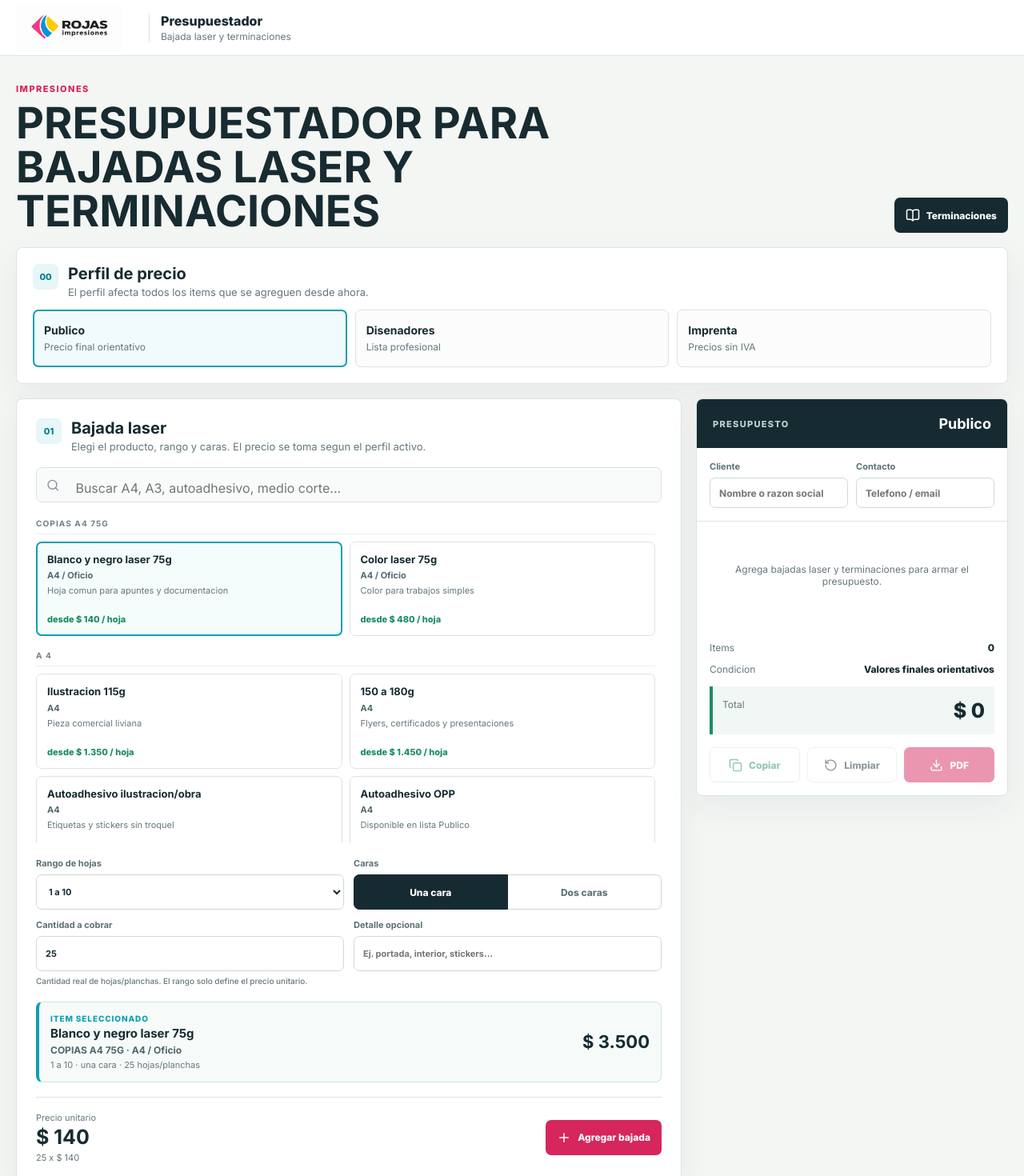
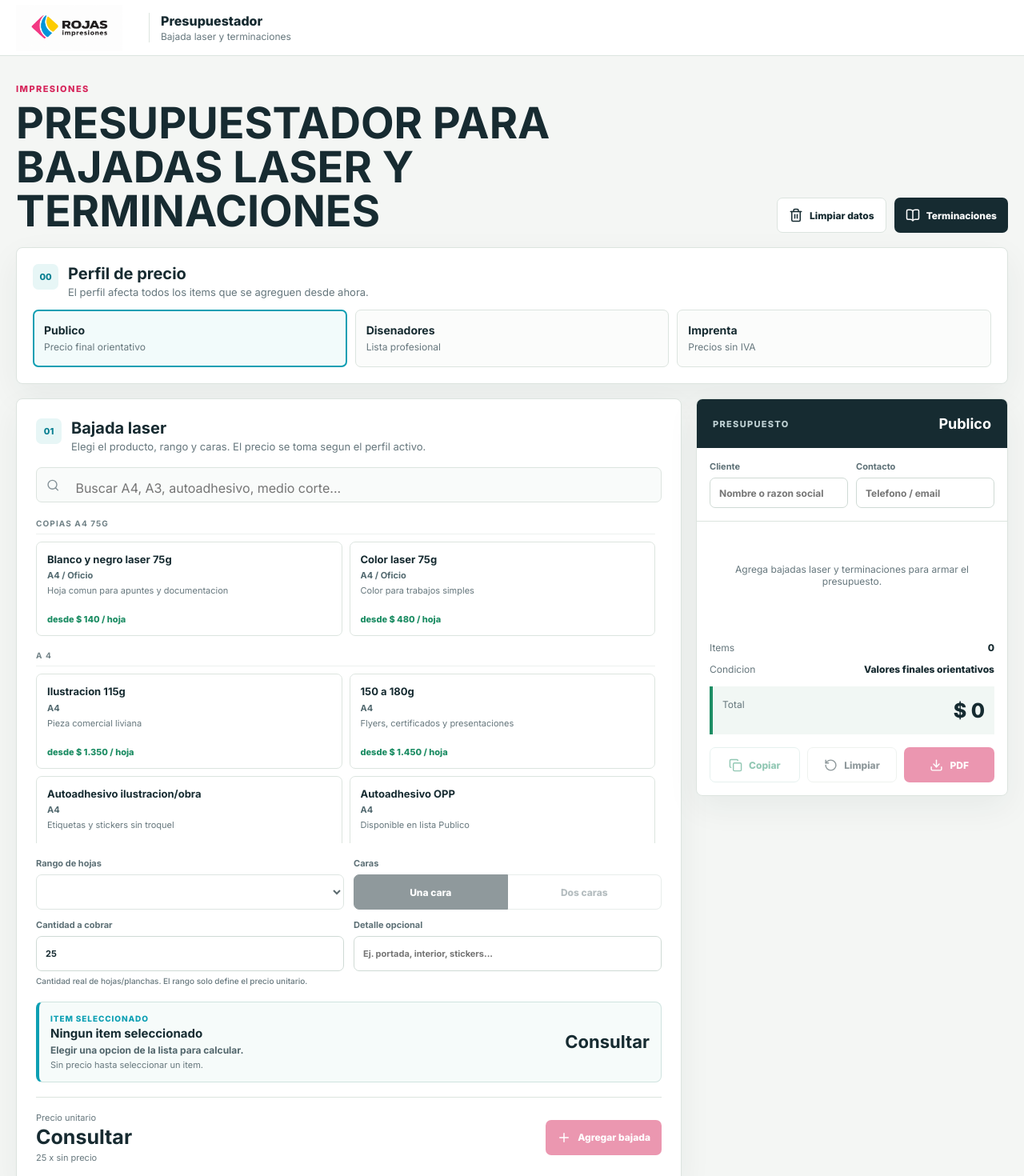
Before and after one commit to leoptr22/presupuestador-impresiones, a React (Vite) app: page / in a window 1280 px wide. Shown: the top 1470 px of the page at 80% size. Built offline with nearby package versions, Linux system fonts and the light colour scheme.

Commit message:
create web app impresiones

```diff
--- a/src/App.jsx
+++ b/src/App.jsx
@@ -1,4 +1,4 @@
-import { BookOpen, Layers, Plus } from 'lucide-react'
+import { BookOpen, Layers, Plus, Trash2 } from 'lucide-react'
 import { jsPDF } from 'jspdf'
 import { useState } from 'react'
 import { FinishingModal } from './components/FinishingModal.jsx'
@@ -13,6 +13,7 @@ export function App() {
   const [lines, setLines] = useState([])
   const [customer, setCustomer] = useState({ name: '', contact: '' })
   const [finishingOpen, setFinishingOpen] = useState(false)
+  const [resetKey, setResetKey] = useState(0)
 
   function addLine(line) {
     setLines(current => [...current, line])
@@ -20,6 +21,13 @@ export function App() {
 
   function updateCustomer(field, value) {
     setCustomer(current => ({ ...current, [field]: value }))
+  }
+
+  function clearPageData() {
+    setLines([])
+    setCustomer({ name: '', contact: '' })
+    setFinishingOpen(false)
+    setResetKey(current => current + 1)
   }
 
   function exportPdf() {
@@ -104,10 +112,16 @@ export function App() {
             <p>Impresiones</p>
             <h1>PRESUPUESTADOR PARA BAJADAS LASER Y TERMINACIONES</h1>
           </div>
-          <button className="open-modal-button" type="button" onClick={() => setFinishingOpen(true)}>
-            <BookOpen size={18} />
-            Terminaciones
-          </button>
+          <div className="hero-actions">
+            <button className="secondary-action" type="button" onClick={clearPageData}>
+              <Trash2 size={18} />
+              Limpiar datos
+            </button>
+            <button className="open-modal-button" type="button" onClick={() => setFinishingOpen(true)}>
+              <BookOpen size={18} />
+              Terminaciones
+            </button>
+          </div>
         </section>
 
         <section className="panel profile-panel">
@@ -123,7 +137,7 @@ export function App() {
 
         <div className="workspace">
           <div className="left-column">
-            <LaserBuilder profile={profile} onAdd={addLine} />
+            <LaserBuilder key={resetKey} profile={profile} onAdd={addLine} />
             <section className="panel helper-panel">
               <div>
                 <Layers size={22} />
--- a/src/components/LaserBuilder.jsx
+++ b/src/components/LaserBuilder.jsx
@@ -1,5 +1,5 @@
 import { Plus, Search } from 'lucide-react'
-import { useEffect, useMemo, useState } from 'react'
+import { useMemo, useState } from 'react'
 import { laserProducts } from '../data/pricing.js'
 import { getLaserPrice, makeLaserLine, money } from '../lib/quote.js'
 import { SegmentedControl } from './SegmentedControl.jsx'
@@ -53,17 +53,17 @@ function orderedGroups(items, profile) {
 
 export function LaserBuilder({ profile, onAdd }) {
   const [query, setQuery] = useState('')
-  const [productId, setProductId] = useState(laserProducts[0].id)
+  const [productId, setProductId] = useState('')
   const [rangeIndex, setRangeIndex] = useState(0)
   const [side, setSide] = useState('one')
   const [quantity, setQuantity] = useState(25)
   const [description, setDescription] = useState('')
 
   const profileProducts = useMemo(() => laserProducts.filter(item => hasProfilePrice(item, profile)), [profile])
-  const product = profileProducts.find(item => item.id === productId) ?? profileProducts[0] ?? laserProducts[0]
-  const ranges = product.rangesByProfile[profile] ?? []
-  const safeRangeIndex = Math.min(rangeIndex, ranges.length - 1)
-  const price = getLaserPrice(product, profile, safeRangeIndex, side)
+  const product = profileProducts.find(item => item.id === productId) ?? null
+  const ranges = product?.rangesByProfile[profile] ?? []
+  const safeRangeIndex = ranges.length ? Math.min(rangeIndex, ranges.length - 1) : 0
+  const price = product ? getLaserPrice(product, profile, safeRangeIndex, side) : null
   const subtotal = price == null ? null : Math.round(price * (Number(quantity) || 0))
 
   const grouped = useMemo(() => {
@@ -75,14 +75,6 @@ export function LaserBuilder({ profile, onAdd }) {
     return orderedGroups(filtered, profile)
   }, [profile, profileProducts, query])
 
-  useEffect(() => {
-    if (!profileProducts.some(item => item.id === productId)) {
-      setProductId(profileProducts[0]?.id ?? laserProducts[0].id)
-      setRangeIndex(0)
-      setSide('one')
-    }
-  }, [productId, profileProducts])
-
   function selectProduct(nextId) {
     setProductId(nextId)
     setRangeIndex(0)
@@ -90,7 +82,7 @@ export function LaserBuilder({ profile, onAdd }) {
   }
 
   function addLine() {
-    if (price == null) return
+    if (!product || price == null) return
     onAdd(makeLaserLine({ product, profile, rangeIndex: safeRangeIndex, side, quantity, description }))
   }
 
@@ -134,7 +126,7 @@ export function LaserBuilder({ profile, onAdd }) {
       <div className="config-grid">
         <label>
           Rango de hojas
-          <select value={Math.min(rangeIndex, ranges.length - 1)} onChange={event => setRangeIndex(Number(event.target.value))}>
+          <select disabled={!product} value={safeRangeIndex} onChange={event => setRangeIndex(Number(event.target.value))}>
             {ranges.map((range, index) => <option key={range} value={index}>{range}</option>)}
           </select>
         </label>
@@ -142,26 +134,36 @@ export function LaserBuilder({ profile, onAdd }) {
           label="Caras"
           value={side}
           onChange={setSide}
+          disabled={!product}
           options={[{ value: 'one', label: 'Una cara' }, { value: 'two', label: 'Dos caras' }]}
         />
         <label>
           Cantidad a cobrar
-          <input type="number" min="1" value={quantity} onChange={event => setQuantity(event.target.value)} />
+          <input disabled={!product} type="number" min="1" value={quantity} onChange={event => setQuantity(event.target.value)} />
           <small className="field-help">Cantidad real de hojas/planchas. El rango solo define el precio unitario.</small>
         </label>
         <label>
           Detalle opcional
-          <input value={description} onChange={event => setDescription(event.target.value)} placeholder="Ej. portada, interior, stickers..." />
+          <input disabled={!product} value={description} onChange={event => setDescription(event.target.value)} placeholder="Ej. portada, interior, stickers..." />
         </label>
       </div>
 
       <div className="selected-item-box">
-        <div>
-          <small>Item seleccionado</small>
-          <h3>{product.name}</h3>
-          <p>{product.section} · {product.format}</p>
-          <span>{ranges[safeRangeIndex]} · {side === 'two' ? 'dos caras' : 'una cara'} · {quantity || 0} hojas/planchas</span>
-        </div>
+        {product ? (
+          <div>
+            <small>Item seleccionado</small>
+            <h3>{product.name}</h3>
+            <p>{product.section} - {product.format}</p>
+            <span>{ranges[safeRangeIndex]} - {side === 'two' ? 'dos caras' : 'una cara'} - {quantity || 0} hojas/planchas</span>
+          </div>
+        ) : (
+          <div>
+            <small>Item seleccionado</small>
+            <h3>Ningun item seleccionado</h3>
+            <p>Elegir una opcion de la lista para calcular.</p>
+            <span>Sin precio hasta seleccionar un item.</span>
+          </div>
+        )}
         <strong>{subtotal == null ? 'Consultar' : money.format(subtotal)}</strong>
       </div>
 
@@ -171,7 +173,7 @@ export function LaserBuilder({ profile, onAdd }) {
           <strong>{price == null ? 'Consultar' : money.format(price)}</strong>
           <p>{quantity || 0} x {price == null ? 'sin precio' : money.format(price)}</p>
         </div>
-        <button className="primary-action" type="button" disabled={price == null} onClick={addLine}>
+        <button className="primary-action" type="button" disabled={!product || price == null} onClick={addLine}>
           <Plus size={18} />
           Agregar bajada
         </button>
--- a/src/components/SegmentedControl.jsx
+++ b/src/components/SegmentedControl.jsx
@@ -1,4 +1,4 @@
-export function SegmentedControl({ label, value, options, onChange }) {
+export function SegmentedControl({ label, value, options, onChange, disabled = false }) {
   return (
     <div className="segmented-field">
       {label && <span>{label}</span>}
@@ -8,6 +8,7 @@ export function SegmentedControl({ label, value, options, onChange }) {
             key={option.value}
             type="button"
             className={value === option.value ? 'active' : ''}
+            disabled={disabled}
             onClick={() => onChange(option.value)}
           >
             {option.label}
--- a/src/styles.css
+++ b/src/styles.css
@@ -70,6 +70,13 @@ main {
   font-size: clamp(31px, 5vw, 54px);
   line-height: 1.02;
   letter-spacing: 0;
+}
+.hero-actions {
+  display: flex;
+  align-items: center;
+  gap: 10px;
+  flex-wrap: wrap;
+  justify-content: flex-end;
 }
 
 .panel {
@@ -594,6 +601,8 @@ select:focus {
 @media (max-width: 700px) {
   main { width: calc(100% - 28px); padding-top: 24px; }
   .hero { display: grid; }
+  .hero-actions { justify-content: stretch; }
+  .hero-actions > button { width: 100%; }
   .open-modal-button { width: 100%; }
   .profile-grid,
   .product-group > div,
```
